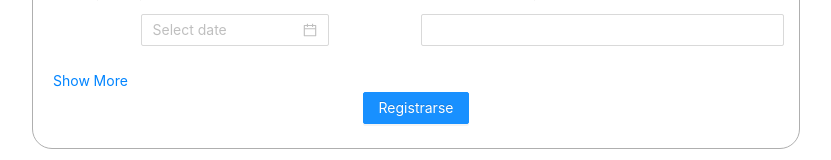
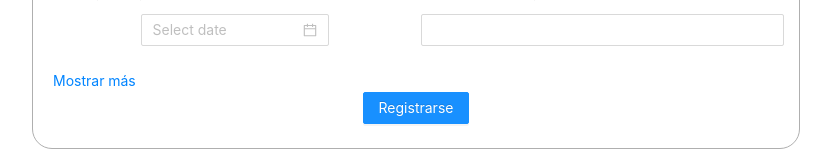
Before and after one commit to pabloluceroschneider/co-alquilando-frontend, a React (Create React App) app: page /sign-in in a window 1280 px wide. Shown: the part 308-468 px from the top of the page, without its empty margins (224-1055 px from the left). Built offline with nearby package versions, Linux system fonts and the light colour scheme.

Commit message:
refactor: Cambio mensaje y agrego div en showMore

```diff
--- a/src/components/CustomizedForm/index.js
+++ b/src/components/CustomizedForm/index.js
@@ -66,16 +66,16 @@ const CustomizedForm = (props) => {
 			if(showSecondary){
 				if(tertiaries){
 					if(showTertiary){
-						return <div onClick={ () => {setShowTertiary(false);setShowSecondary(false)}}>Show less</div>
+						return <div onClick={ () => {setShowTertiary(false);setShowSecondary(false)}}>Mostrar menos</div>
 					}else{
-						return <div onClick={ () => {setShowTertiary(true)}}>Show more</div>
+						return <div onClick={ () => {setShowTertiary(true)}}>Mostrar más</div>
 					}
 				}else{
-					return null
+					return <div onClick={ () => {setShowSecondary(false)}}>Mostrar menos</div>
 				}
 
 			}else{
-				return <div onClick={ () => {setShowSecondary(true)} }>Show More</div>
+				return <div onClick={ () => {setShowSecondary(true)} }>Mostrar más</div>
 			}
 		}else{
 			return null
```
